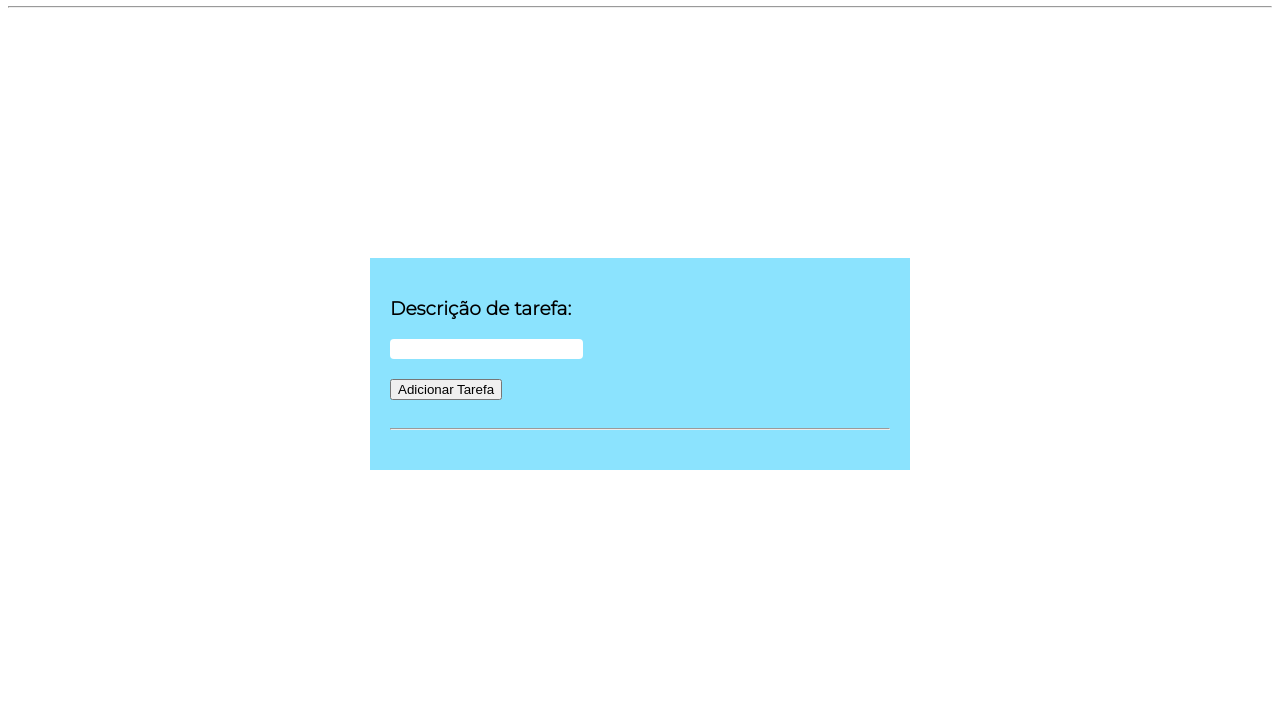
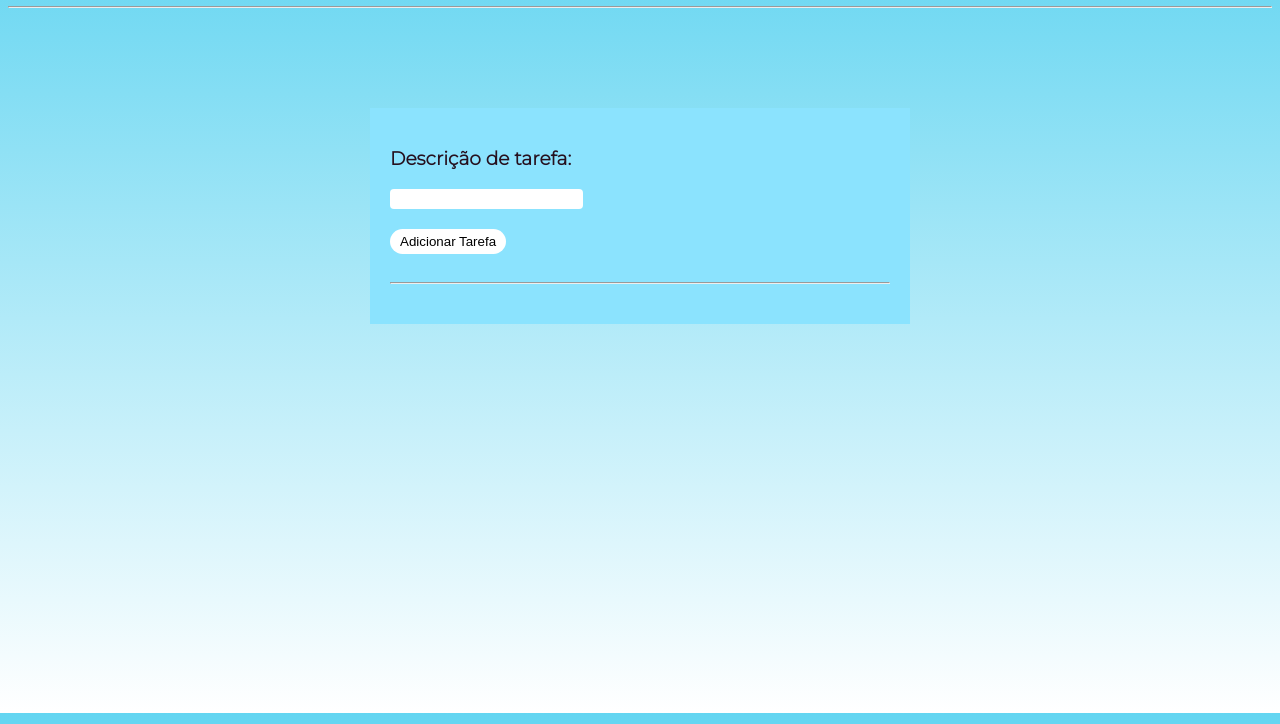
Before and after one commit to GiovannaSI/PW-2023, a plain HTML site: page listaTarefas/index.html in a window 1280 px wide. Shown: the part 76-800 px from the top of the page. Drawn offline with Linux system fonts and the light colour scheme; no server answers.

Commit message:
Adicionado estilização

```diff
--- a/listaTarefas/style.css
+++ b/listaTarefas/style.css
@@ -2,18 +2,21 @@
 
 body {
     font-family: 'Montserrat', sans-serif;
-    height: 80vh;
+    height: 95vh;
+    background-image: linear-gradient(to bottom, #63d5f1, #fff);
 }
 
 h1 {
     text-align: center;
+    color: #26111f;
 }
 
 .cont {
     width: 80%;
-    margin: 250px auto;
+    margin: 100px auto;
     padding: 20px;
     background-color: #8be3fe;
+    color: #26111f;
     max-width: 500px;
 }
 
@@ -26,6 +29,11 @@ h1 {
 
 .btnAdd {
     margin: 20px 0;
+    padding: 5px 10px;
+    border: none;
+    border-radius: 45px;
+    cursor: pointer;
+    background-color: #fff;
 }
 
 .list {
```
